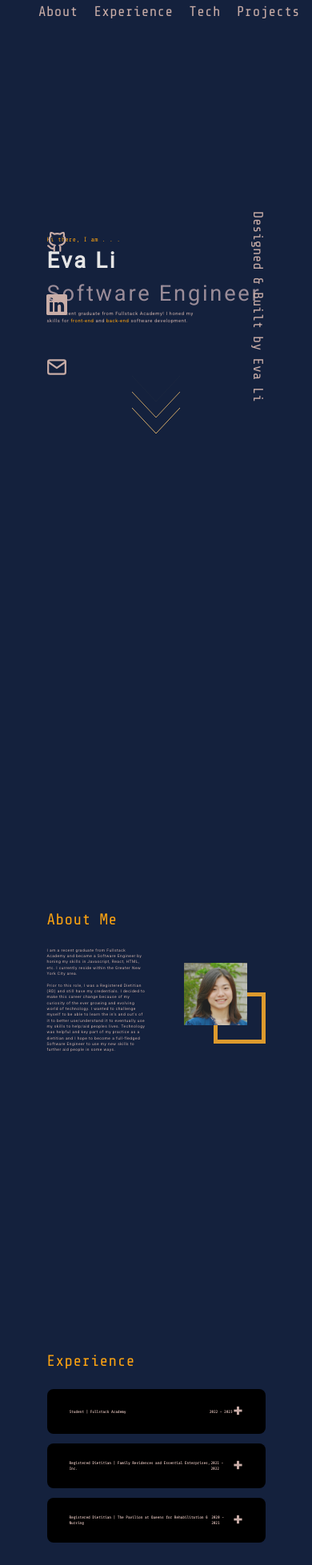
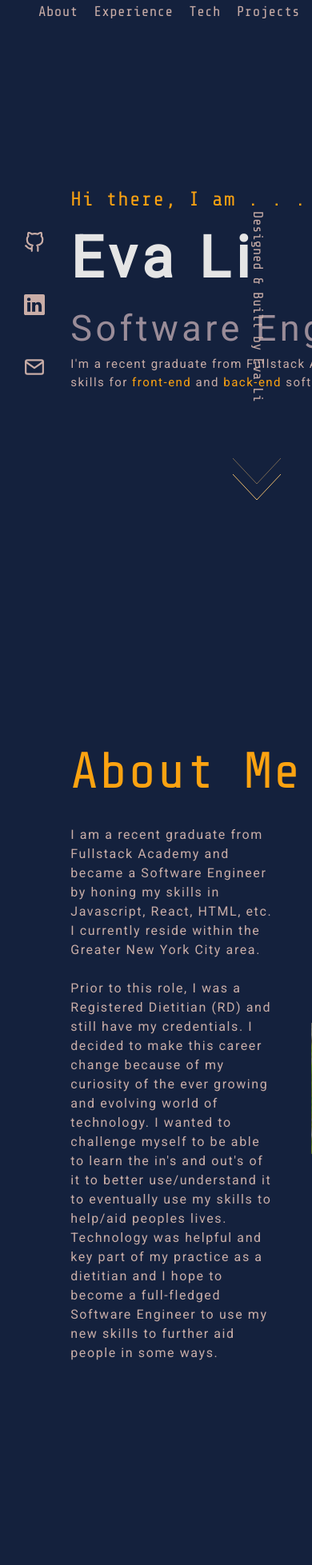
Before and after one commit to kibapika/Portfolio, a React (Create React App) app: page /home in a window 390 px wide. Shown: the part 40-1997 px from the top of the page at 80% size. Built offline with nearby package versions, Linux system fonts and the light colour scheme.

Commit message:
mobile friendly

```diff
--- a/src/components/About.js
+++ b/src/components/About.js
@@ -13,12 +13,11 @@ const About = () => {
       data-aos-easing="linear"
       data-aos-delay="500"
       data-aos-offset="0"
-      className="flex flex-col justify-center items-start"
-      style={{ width: "70vw" }}
+      className="flex flex-col justify-center items-start w-[70vw] max-[500px]:w-[125vw] max-[500px]:mt-[8rem]"
     >
       <h1
-        className="text-[#FCA311] tracking-wide pb-5"
-        style={{ fontSize: "5vw", fontFamily: "Share Tech Mono" }}
+        className="text-[#FCA311] tracking-wide pb-5 text-[4rem]"
+        style={{fontFamily: "Share Tech Mono" }}
       >
         About Me
       </h1>
@@ -26,8 +25,8 @@ const About = () => {
         className="flex flex-row justify-center items-center"
       >
         <p
-          className="text-[#C9ADA7] tracking-widest pr-10"
-          style={{ fontSize: "1.25vw", fontFamily: "Roboto" }}
+          className="text-[#C9ADA7] tracking-widest pr-10 text-[1rem]"
+          style={{fontFamily: "Roboto" }}
         >
           I am a recent graduate from Fullstack Academy and became a Software
           Engineer by honing my skills in Javascript, React, HTML, etc. I
@@ -44,8 +43,7 @@ const About = () => {
           my new skills to further aid people in some ways.
         </p>
         <img
-          className="headShot contrast-75"
-          style={{ width: "28vw" }}
+          className="headShot contrast-75 w-[28vw] max-[500px]:w-[50vw]"
           alt="head-shot"
           src="/img/evaLi.jpeg"
         />
--- a/src/components/Bulit.js
+++ b/src/components/Bulit.js
@@ -9,8 +9,7 @@ const Built = () => {
 
   return (
     <div
-      className="built"
-      style={{ width: "70vw" }}
+      className="built w-[70vw]"
       data-aos="fade-up"
       data-aos-easing="linear"
       data-aos-delay="2600"
--- a/src/components/Exp.js
+++ b/src/components/Exp.js
@@ -73,34 +73,28 @@ const Exp = () => {
 
   return (
     <div
-      className="flex flex-col justify-center items-start"
-      style={{ width: "70vw" }}
+      className="flex flex-col justify-center items-start w-[70vw] max-[500px]:w-[125vw] max-[500px]:mt-[20rem]"
       data-aos="fade-up"
       data-aos-easing="linear"
       data-aos-delay="500"
       data-aos-offset="0"
     >
       <h1
-        className="text-[#FCA311] tracking-wide pb-5"
-        style={{ fontSize: "5vw", fontFamily: "Share Tech Mono" }}
+        className="text-[#FCA311] tracking-wide pb-5 text-[4rem]"
+        style={{fontFamily: "Share Tech Mono" }}
       >
         Experience
       </h1>
 
       <label
-        className="flex flex-row justify-between items-center py-3 px-7 rounded-lg font-bold text-[#C9ADA7] bg-[#000000] cursor-pointer hover:text-[#E5E5E5] hover:bg-[#161a1d] hover:duration-200"
+        className="flex flex-row justify-between items-center py-3 px-7 rounded-lg font-bold text-[#C9ADA7] bg-[#000000] cursor-pointer hover:text-[#E5E5E5] hover:bg-[#161a1d] hover:duration-200 text-[1rem] w-[70vw] max-[500px]:w-[125vw]"
         style={{
-          width: "70vw",
-          fontSize: "1.25vw",
           fontFamily: "Share Tech Mono",
         }}
         for="check3"
       >
         <div
-          className="flex flex-row justify-between items-center"
-          style={{
-            width: "60.5vw"
-          }}
+          className="flex flex-row justify-between items-center w-[60.5vw] max-[500px]:w-[100vw]"
         >
           <span>Student | Fullstack Academy</span>
           <span>2022 - 2023</span>
@@ -119,7 +113,7 @@ const Exp = () => {
         onChange={handle3}
       />
 
-      <div className="test3" style={{ width: "70vw" }}>
+      <div className="test3 w-[70vw] max-[500px]:w-[125vw]">
         <p className="bg-[#4A4E69] mt-3 p-3 rounded-lg text-[#C9ADA7]">
           ▷ Intensive 19-weeks immersive software engineering coding bootcamp
           <br></br>
@@ -132,19 +126,14 @@ const Exp = () => {
       {/* ------------------------------------------------------------------------ */}
 
       <label
-        className="flex flex-row justify-between items-center py-3 px-7 mt-3 rounded-lg font-bold text-[#C9ADA7] bg-[#000000] cursor-pointer hover:text-[#E5E5E5] hover:bg-[#161a1d] hover:duration-200"
+        className="flex flex-row justify-between items-center py-3 px-7 mt-3 rounded-lg font-bold text-[#C9ADA7] bg-[#000000] cursor-pointer hover:text-[#E5E5E5] hover:bg-[#161a1d] hover:duration-200 text-[1rem] max-[500px]:text-[0.9rem] w-[70vw] max-[500px]:w-[125vw]"
         style={{
-          width: "70vw",
-          fontSize: "1.25vw",
           fontFamily: "Share Tech Mono",
         }}
         for="check1"
       >
         <div
-          className="flex flex-row justify-between items-center"
-          style={{
-            width: "60.5vw"
-          }}
+          className="flex flex-row justify-between items-center w-[60.5vw] max-[500px]:w-[100vw]"
         >
           <span>
             Registered Dietitian | Family Residences and Essential Enterprises,
@@ -186,19 +175,14 @@ const Exp = () => {
       {/* ------------------------------------------------------------------------ */}
 
       <label
-        className="flex flex-row justify-between items-center py-3 px-7 mt-3 rounded-lg font-bold text-[#C9ADA7] bg-[#000000] cursor-pointer hover:text-[#E5E5E5] hover:bg-[#161a1d] hover:duration-200"
+        className="flex flex-row justify-between items-center py-3 px-7 mt-3 rounded-lg font-bold text-[#C9ADA7] bg-[#000000] cursor-pointer hover:text-[#E5E5E5] hover:bg-[#161a1d] hover:duration-200 text-[1rem] max-[500px]:text-[0.9rem] w-[70vw] max-[500px]:w-[125vw]"
         style={{
-          width: "70vw",
-          fontSize: "1.25vw",
           fontFamily: "Share Tech Mono",
         }}
         for="check2"
       >
         <div
-          className="flex flex-row justify-between items-center"
-          style={{
-            width: "60.5vw"
-          }}
+          className="flex flex-row justify-between items-center w-[60.5vw] max-[500px]:w-[100vw]"
         >
           <span>
             Registered Dietitian | The Pavilion at Queens for Rehabilitation &
--- a/src/components/Footer.js
+++ b/src/components/Footer.js
@@ -3,7 +3,7 @@ import React from "react";
 const Footer = () => {
   return (
     <div
-    className="flex flex-col justify-center center py-4"
+    className="flex flex-col justify-center center py-4 mt-[10px]"
     style={{ width: "70vw" }}
     >
       <a
--- a/src/components/Intro.js
+++ b/src/components/Intro.js
@@ -11,16 +11,15 @@ const Intro = () => {
 
   return (
       <div
-        className="flex flex-col justify-center items-start"
-        style={{ width: "70vw" }}
+        className="flex flex-col justify-center items-start w-[70vw] max-[500px]:w-[125vw]"
       >
         <span
           data-aos="fade-up"
           data-aos-easing="linear"
           data-aos-delay="1350"
           data-aos-offset="0"
-          className="text-[#FCA311] tracking-wider"
-          style={{ fontSize: "2vw", fontFamily: "Share Tech Mono" }}
+          className="trial text-[#FCA311] tracking-wider text-[25px]"
+          style={{fontFamily: "Share Tech Mono" }}
         >
           Hi there, I am . . .
         </span>
@@ -29,8 +28,8 @@ const Intro = () => {
           data-aos-easing="linear"
           data-aos-delay="1450"
           data-aos-offset="0"
-          className="text-[#E5E5E5] tracking-widest font-bold"
-          style={{ fontSize: "7vw", fontFamily: "Roboto" }}
+          className="text-[#E5E5E5] tracking-widest font-bold text-[72px]"
+          style={{ fontFamily: "Roboto" }}
         >
           Eva Li
         </h1>
@@ -39,8 +38,8 @@ const Intro = () => {
           data-aos-easing="linear"
           data-aos-delay="1550"
           data-aos-offset="0"
-          className="text-[#9A8C98] tracking-widest"
-          style={{ fontSize: "7vw", fontFamily: "Roboto" }}
+          className="text-[#9A8C98] tracking-widest text-[50px] max-[500px]:text-[45px]"
+          style={{fontFamily: "Roboto" }}
         >
           Software Engineer
         </h1>
@@ -49,21 +48,21 @@ const Intro = () => {
           data-aos-easing="linear"
           data-aos-delay="1650"
           data-aos-offset="0"
-          className="text-[#C9ADA7] tracking-widest"
-          style={{ fontSize: "1.5vw", fontFamily: "Roboto", width: "50vw" }}
+          className="text-[#C9ADA7] tracking-widest text-[18px] w-[50vw] max-[500px]:text-[15px] max-[500px]:w-[130vw]"
+          style={{fontFamily: "Roboto"}}
         >
           I'm a recent graduate from Fullstack Academy! I honed my skills for{" "}
           <span className="text-[#FCA311]">front-end</span> and{" "}
           <span className="text-[#FCA311]">back-end</span> software development.
         </p>
-        <Link
+          <Link
           to="about"
           smooth={true}
           duration={800}
           className=" cursor-pointer pt-16"
         >
           <svg
-          className="arrows"
+          className="arrows max-[500px]:ml-[6rem]"
           data-aos="fade-up"
           data-aos-easing="linear"
           data-aos-delay="1750"
@@ -74,6 +73,7 @@ const Intro = () => {
             <path className="a3" d="M0 40 L30 72 L60 40"></path>
           </svg>
         </Link>
+
       </div>
   );
 };
--- a/src/components/Skills.js
+++ b/src/components/Skills.js
@@ -21,8 +21,7 @@ const Skills = () => {
 
   return (
     <div
-      className="flex flex-col justify-center items-start"
-      style={{ width: "70vw" }}
+      className="flex flex-col justify-center items-start w-[70vw] max-[500px]:w-[125vw]"
     >
       <div
         data-aos="zoom-out"
@@ -31,14 +30,14 @@ const Skills = () => {
         data-aos-offset="0"
       >
         <h1
-          className="text-[#FCA311] tracking-wide pb-2"
-          style={{ fontSize: "5vw", fontFamily: "Share Tech Mono" }}
+          className="text-[#FCA311] tracking-wide pb-2 text-[4rem]"
+          style={{ fontFamily: "Share Tech Mono" }}
         >
           Technologies
         </h1>
         <p
-          className="text-[#C9ADA7] tracking-widest"
-          style={{ fontSize: "1.5vw", fontFamily: "Roboto" }}
+          className="text-[#C9ADA7] tracking-widest text-[1.25rem] "
+          style={{ fontFamily: "Roboto" }}
         >
           Here are some technologies that I have used:
         </p>
--- a/src/components/Social.js
+++ b/src/components/Social.js
@@ -12,7 +12,7 @@ const Social = () => {
 
   return (
     <div
-    className="social ml-8"
+    className="social ml-8 max-[500px]:ml-1"
     data-aos="fade-right"
     data-aos-easing="linear"
     data-aos-delay="2200"
--- a/src/index.css
+++ b/src/index.css
@@ -5,6 +5,12 @@
 body {
   background-color: #14213d;
 }
+
+/* @media (max-width: 500px) {
+  .sidebar{
+    display: none;
+  }
+} */
 
 /* arrow btn in intro.js */
 .arrows {
@@ -203,3 +209,21 @@ input:checked + .test2 {
 input:checked + .test3 {
   height: 158px;
 }
+
+@media (max-width: 500px) {
+  input:checked + .test3 {
+    height: 182px;
+  }
+}
+
+@media (max-width: 500px) {
+  input:checked + .test2 {
+    height: 470px;
+  }
+}
+
+@media (max-width: 500px) {
+  input:checked + .test1 {
+    height: 375px;
+  }
+}
--- a/tailwind.config.js
+++ b/tailwind.config.js
@@ -2,7 +2,12 @@
 module.exports = {
   content: ["./src/**/*.{html,js}"],
   theme: {
-    extend: {},
+    extend: {
+      screens: {
+      s: "390px",
+      md: "768px",
+      lg: "1060px"
+    }},
   },
   plugins: [],
 }
```
Also changed, not shown: src/components/Contact.js (+9 -10 lines), src/components/Home.js (+10 -11 lines), src/components/Projects.js (+21 -31 lines).
